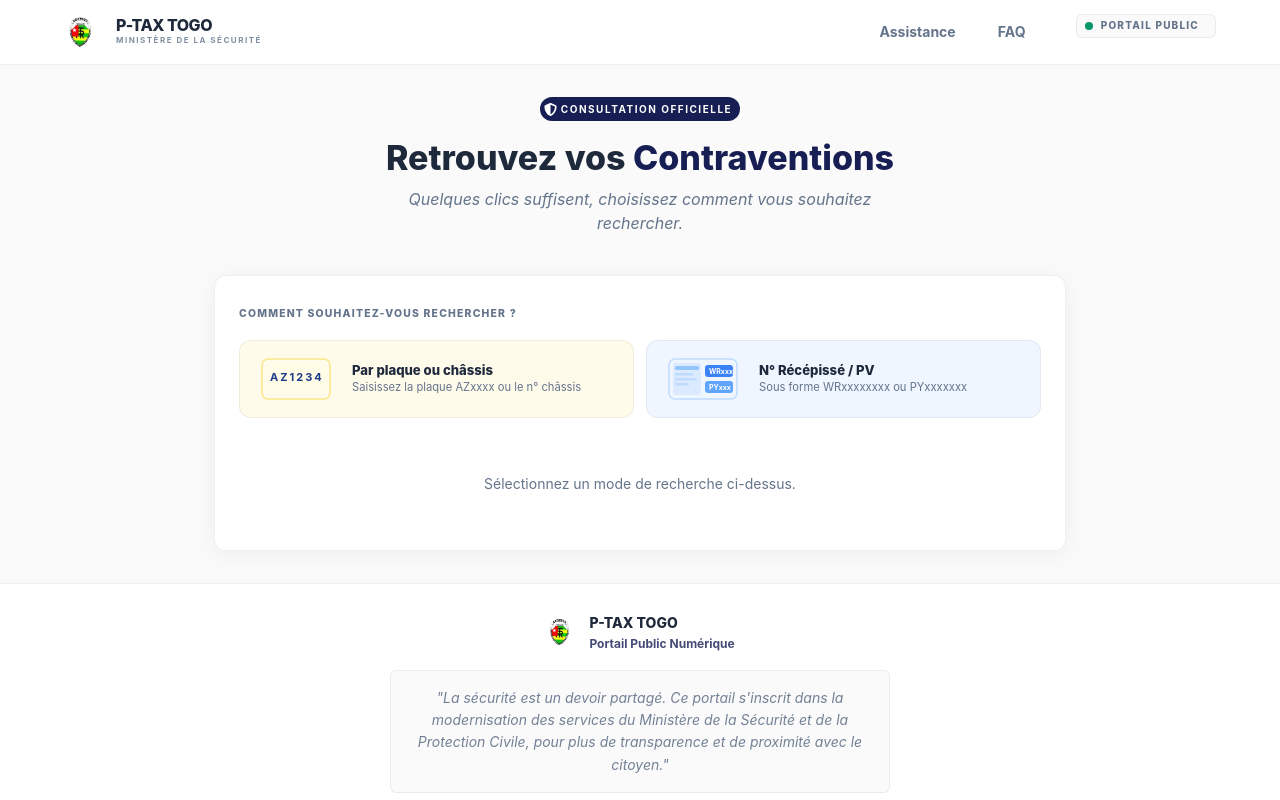
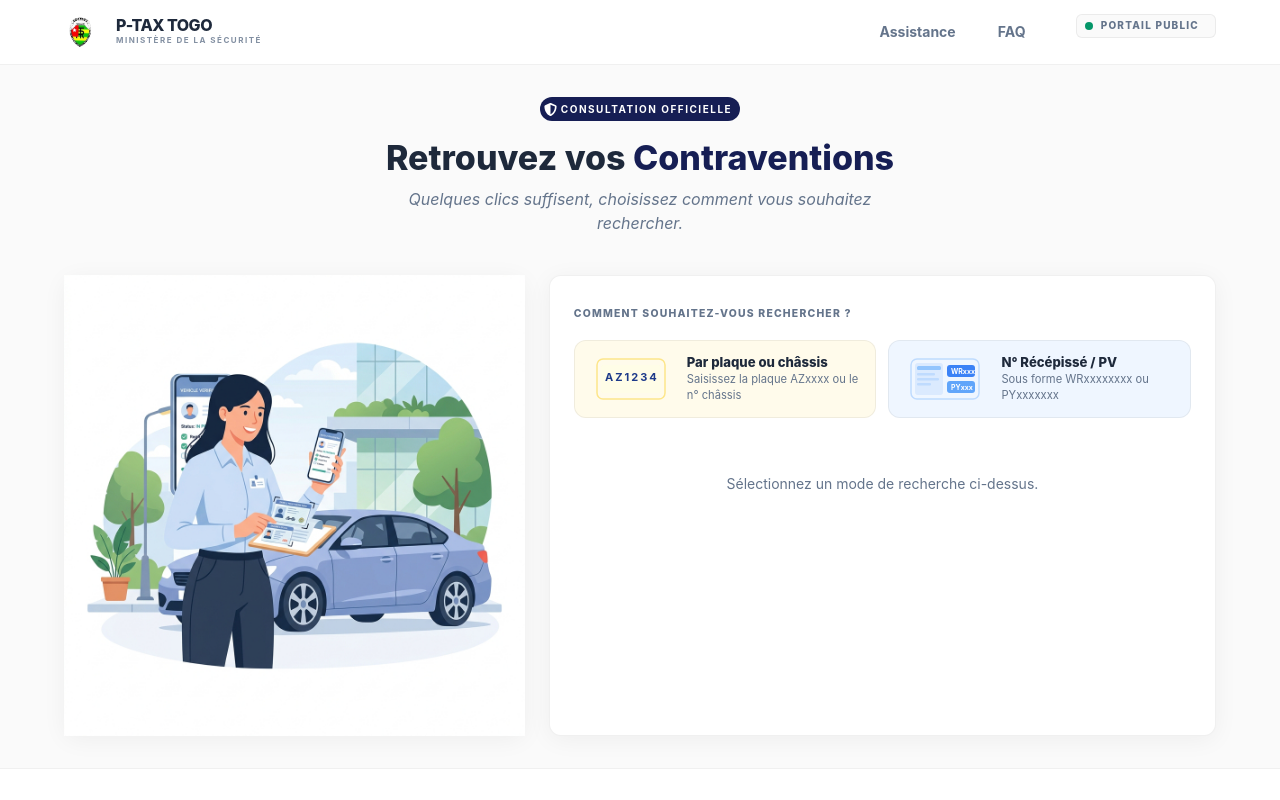
Before and after one commit to loicBato/p_tax_public, a React (Vite) app: page / in a window 1280 px wide. Shown: the top 800 px of the page. Built offline with nearby package versions, Linux system fonts and the light colour scheme; what to-words would draw is missing.

Commit message:
implement multi-step advanced search panel for vehicle document lookup

```diff
--- a/src/features/documents/components/HomeView/PanelAdv.jsx
+++ b/src/features/documents/components/HomeView/PanelAdv.jsx
@@ -123,7 +123,7 @@
                                 <Chip label={ENGINS.find(e => e.val === engin)?.label} size="small" color="success" variant="outlined" />
                                 <Chip label={DOCS.find(d => d.val === docType)?.label} size="small" color="success" variant="outlined" />
                             </Stack>
-                            <Box sx={{ mb: 2, p: 1.5, borderRadius: 2, bgcolor: 'grey.50', border: '1px solid', borderColor: 'divider', display: 'flex', alignItems: 'center', gap: 2 }}>
+                            {/* <Box sx={{ mb: 2, p: 1.5, borderRadius: 2, bgcolor: 'grey.50', border: '1px solid', borderColor: 'divider', display: 'flex', alignItems: 'center', gap: 2 }}>
                                 <PlaqueSVG selected={false} />
                                 <Box>
                                     <Typography sx={{ fontSize: '0.72rem', fontWeight: 700, color: 'text.secondary', textTransform: 'uppercase', letterSpacing: 0.8, mb: 0.25 }}>
@@ -136,12 +136,12 @@
                                         ou le numéro de châssis à 17 caractères
                                     </Typography>
                                 </Box>
-                            </Box>
+                            </Box> */}
                             <Box component="form" onSubmit={onSubmit} sx={{ display: 'flex', flexDirection: { xs: 'column', sm: 'row' }, gap: 1.5 }}>
                                 <TextField
                                     fullWidth
                                     placeholder="Plaque (AZ 1234) ou châssis (17 car.)"
-                                    size="small"
+                                    size="medium"
                                     value={searchTerm}
                                     onChange={(e) => setSearchTerm(e.target.value)}
                                     variant="outlined"
@@ -154,7 +154,7 @@
                                     type="submit"
                                     variant="contained"
                                     disabled={isSearching || !searchTerm.trim()}
-                                    sx={{ borderRadius: 2, px: 3, py: 1, fontSize: '0.85rem', textTransform: 'none', boxShadow: 0, whiteSpace: 'nowrap' }}
+                                    sx={{ borderRadius: 2, px: 3, py: 2, fontSize: '0.85rem', textTransform: 'none', boxShadow: 0, whiteSpace: 'nowrap' }}
                                 >
                                     {isSearching ? <CircularProgress size={20} color="inherit" /> : 'Rechercher'}
                                 </Button>
--- a/src/features/documents/components/HomeView/PanelRef.jsx
+++ b/src/features/documents/components/HomeView/PanelRef.jsx
@@ -19,7 +19,7 @@
                 <TextField
                     fullWidth
                     placeholder="WRxxxxxxxxx ou PYxxxxxxxxx"
-                    size="small"
+                    size="medium"
                     value={reference}
                     onChange={(e) => setReference(e.target.value)}
                     variant="outlined"
@@ -32,7 +32,7 @@
                     type="submit"
                     variant="contained"
                     disabled={isSearching || !reference.trim()}
-                    sx={{ borderRadius: 2, px: 3, py: 1, fontSize: '0.85rem', boxShadow: 0, whiteSpace: 'nowrap' }}
+                    sx={{ borderRadius: 2, px: 3, py: 2, fontSize: '0.85rem', boxShadow: 0, whiteSpace: 'nowrap' }}
                 >
                     {isSearching ? <CircularProgress size={18} color="inherit" /> : 'Rechercher'}
                 </Button>
--- a/src/features/documents/components/HomeView/index.jsx
+++ b/src/features/documents/components/HomeView/index.jsx
@@ -5,6 +5,7 @@
     useMediaQuery, useTheme,
 } from '@mui/material';
 import { useOcr } from '../../hooks/useOcr';
+import illustration from '../../../../assets/ptax_illustration.png'
 
 import { HomeHero } from './HomeHero';
 import { ModeSelector } from './ModeSelector';
@@ -86,11 +87,33 @@
     );
 
     return (
-        <Container maxWidth="md" sx={{ py: { xs: 2, md: 4 }, display: 'flex', flexDirection: 'column', alignItems: 'center' }}>
+        <Container maxWidth="lg" sx={{ py: { xs: 2, md: 4 }, display: 'flex', flexDirection: 'column', alignItems: 'center' }}>
             <motion.div initial={{ opacity: 0, y: 10 }} animate={{ opacity: 1, y: 0 }} style={{ width: '100%' }}>
 
                 {/* ── Hero ── */}
                 <HomeHero />
+                <Box sx={{
+                    display: 'flex',
+                    gap: 3,
+                    alignItems: 'stretch',
+                    flexDirection: { xs: 'column', md: 'row' }
+                }}>
+
+                    {!isMobile && (
+                        <Box sx={{
+                            flex: '0 0 40%',
+                            display: 'flex',
+                            alignItems: 'center',
+                            justifyContent: 'center',
+                            // border: '1px solid',
+                            borderColor: 'divider',
+                            borderRadius: 3,
+                            bgcolor: 'background.paper',
+                            boxShadow: '0 4px 24px rgba(0,0,0,0.05)',
+                        }}>
+                            <img src={illustration} alt="" sx={{ maxWidth: '100%' }} />
+                        </Box>
+                    )}
 
                     {/* ── Carte principale ── */}
                     <Paper elevation={0} sx={{
@@ -110,6 +133,7 @@
                         )}
                     </Paper>
 
+                </Box>
 
                 {/* Mobile : bottom sheet */}
                 {isMobile && (
--- a/src/features/documents/components/HomeView/svgs.jsx
+++ b/src/features/documents/components/HomeView/svgs.jsx
@@ -149,7 +149,7 @@
 /* ─── Données statiques ─── */
 
 export const ENGINS = [
-    { val: 'voiture', label: 'Véhicule léger', sub: 'Voitures, 4x4', Img: CarSVG },
+    { val: 'voiture', label: 'Véhicule', sub: 'Voitures, 4x4', Img: CarSVG },
     { val: 'moto', label: 'Moto / Tricycle', sub: '2 et 3 roues', Img: MotoSVG },
     { val: 'transport', label: 'Transport commun', sub: 'Bus, minibus', Img: BusSVG },
     { val: 'poids_lourd', label: 'Poids lourd', sub: 'Camions, remorques', Img: TruckSVG },
```
Lines whose indentation alone changed are shown as unchanged.
